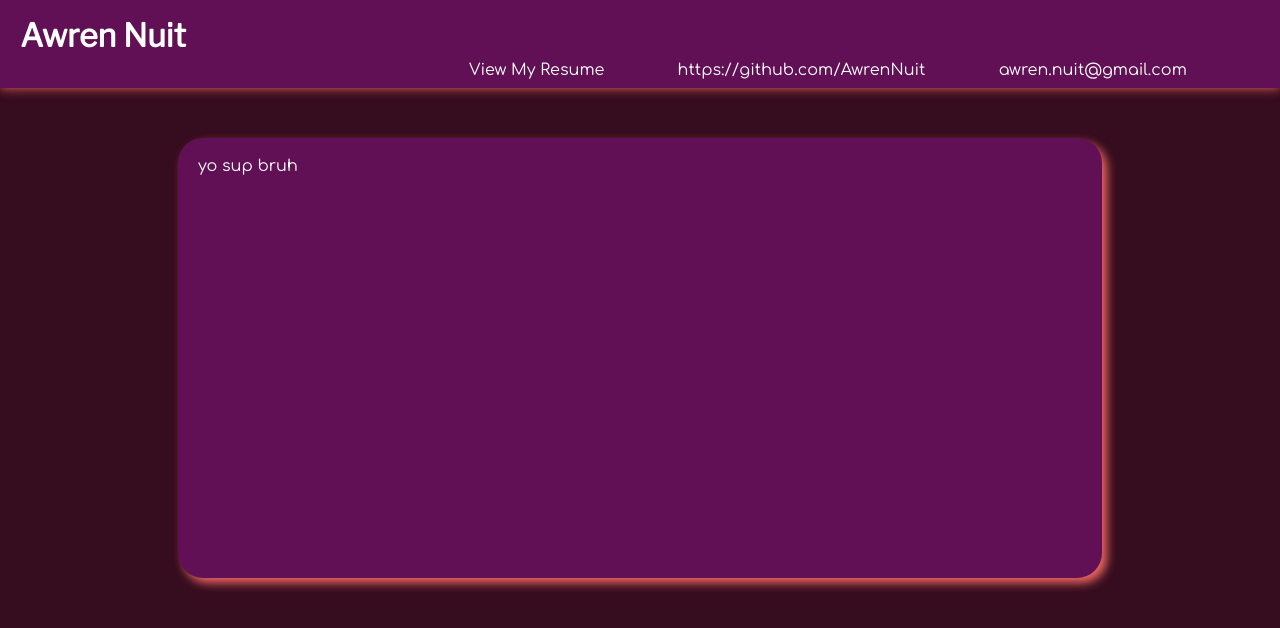
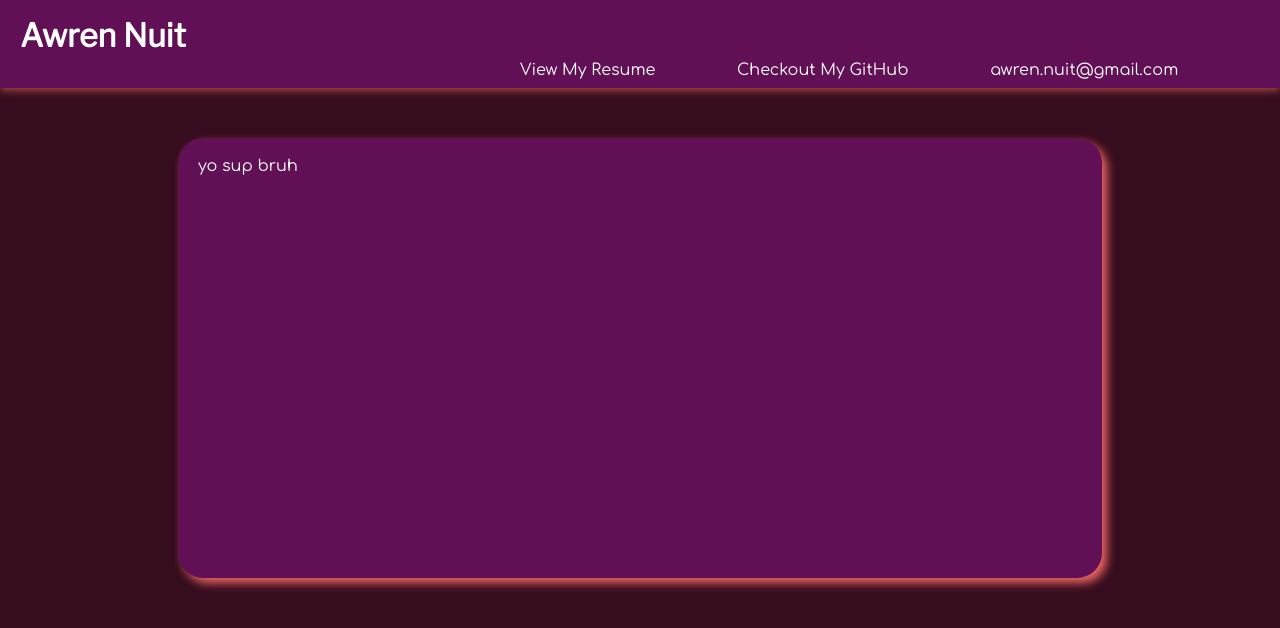
Before and after one commit to awrennuit/full-stack-software-developer-portfolio, a React (Create React App) app: page / in a window 1280 px wide. Shown: the top 628 px of the page. Built offline with nearby package versions, Linux system fonts and the light colour scheme.

Commit message:
added github link

```diff
--- a/src/components/Header/Header.css
+++ b/src/components/Header/Header.css
@@ -22,6 +22,10 @@
   padding: 10px;
 }
 
+.home-heading {
+  cursor: pointer;
+}
+
 .resume-link {
   grid-area: resume;
   cursor: pointer;
--- a/src/components/Header/Header.js
+++ b/src/components/Header/Header.js
@@ -6,17 +6,17 @@ export default function Header() {
 
   const history = useHistory();
 
-  const pushHistoryToResume = () => {
-    console.log('in there');
-    history.push('/resume');
-  }
+  const pushHistoryHome = () => history.push('/');
+  const pushHistoryToResume = () => history.push('/resume');
 
   return(
     <div className="header">
-      <h1>Awren Nuit</h1>
+      <h1 className="home-heading" onClick={pushHistoryHome}>Awren Nuit</h1>
       <div className="header-grid">
         <span className="resume-link" onClick={pushHistoryToResume}>View My Resume</span>
-        <span className="github-link">https://github.com/AwrenNuit</span>
+        <a className="github-link" href="https://github.com/AwrenNuit" target="_blank">
+          <span>Checkout My GitHub</span>
+        </a>
         <span className="email-link">awren.nuit@gmail.com</span>
       </div>
     </div>
```
